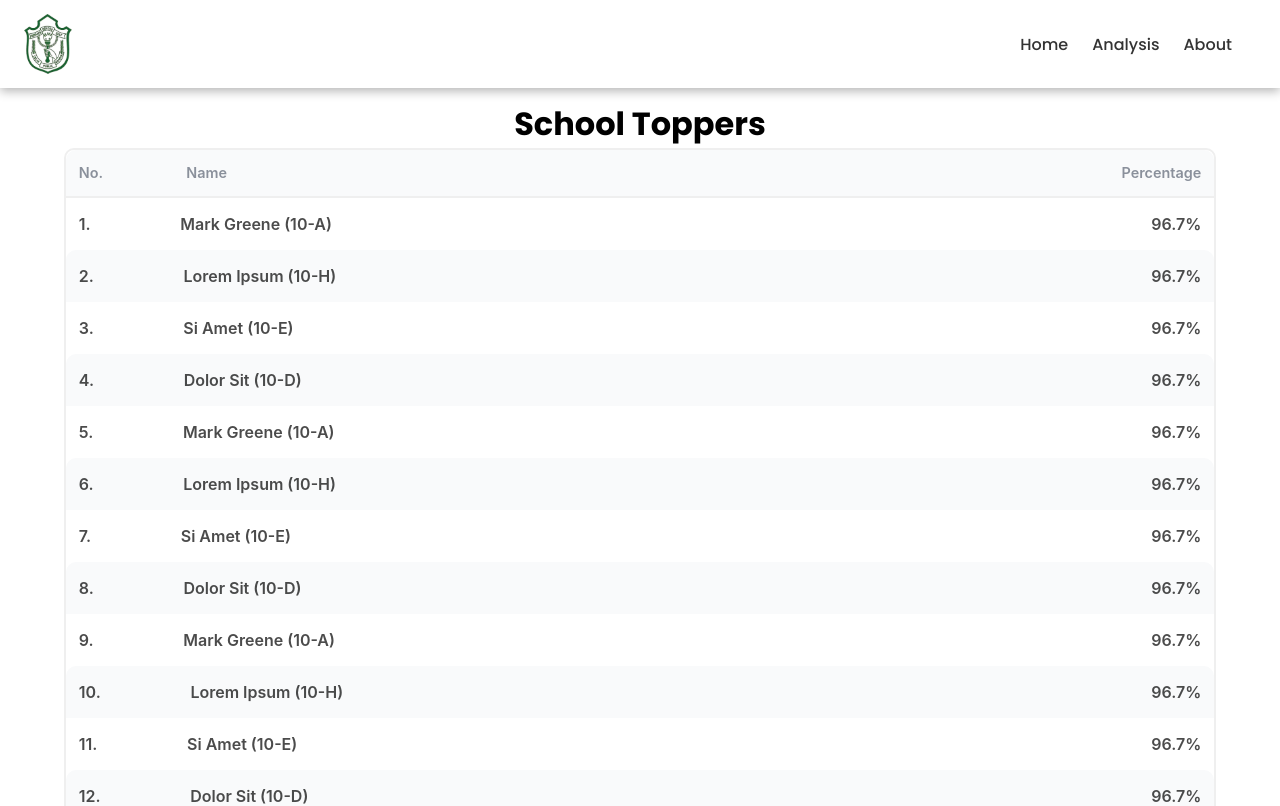
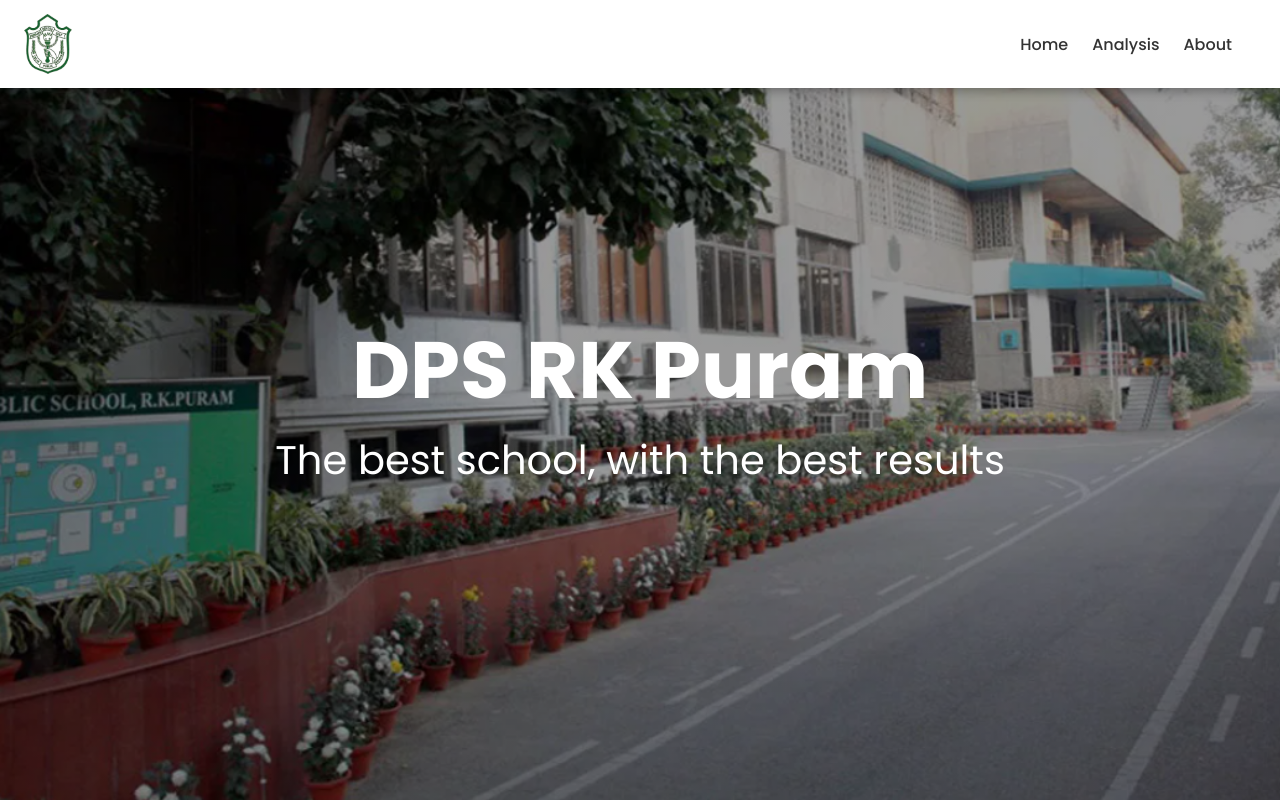
Before and after one commit to TejasBaid/project-beta, a React (Create React App) app: page / in a window 1280 px wide. Shown: the top 806 px of the page. Built offline with nearby package versions, Linux system fonts and the light colour scheme.

Commit message:
Created main/splash page

```diff
--- a/src/App.css
+++ b/src/App.css
@@ -1,16 +1,10 @@
 body{
   background-color: white;
+}
+html, body {
+  overflow-x: hidden;
 }
 .table-container-box{
   width: 90vw;
   margin: 0 auto;
 }
-
-
-
-    h1 {
-        margin-bottom: 0;
-        font-size: 2em;
-        font-family: "Poppins";
-    text-align: center;
-    }
--- a/src/App.js
+++ b/src/App.js
@@ -1,12 +1,14 @@
-
 import './App.css';
 import { Navbar } from './components/navbar/Navbar';
 import { Table } from './components/table/Table';
 import { Testimonials } from './components/testimonials/Testimonials';
+import { Main } from './components/main/Main';
+
 function App() {
   return (
     <div className="App">
       <Navbar />
+      <Main/>
       <div style={{marginTop: "100px" }}>
         <div className="table-container-box">
           <h1>School Toppers</h1>
--- /dev/null
+++ b/src/components/main/Main.jsx
@@ -0,0 +1,11 @@
+import React from "react";
+import "./Main.scss";
+
+export const Main = () => {
+    return (
+        <div className="splash">
+            <h1>DPS RK Puram</h1>
+            <p>The best school, with the best results</p>
+        </div>
+    );
+}
--- /dev/null
+++ b/src/components/main/Main.scss
@@ -0,0 +1,40 @@
+.splash {
+    display: flex;
+    flex-direction: column;
+    justify-content: center;
+    align-items: center;
+    text-align: center;
+    font-family: "Poppins";
+    color: white;
+    width: 100vw;
+    height: 85vh;
+    margin: 0;
+    padding: 0;
+    background: linear-gradient(0deg, rgba(0, 0, 0, 0.4), rgba(0, 0, 0, 0.4)), url("../../../public/assets/dpsrkp.png");
+    background-size: cover;
+}
+.splash h1 {
+    margin: 0;
+    font-size: 2.5em;
+}
+.splash p {
+    margin: 0 auto;
+    width: 90%;
+    font-size: 1.2em;
+}
+@media only screen and (min-width: 992px) {
+    .splash {
+        width: 100vw;
+        height: 100vh;
+        margin: 0;
+        padding: 0;
+        background: linear-gradient(0deg, rgba(0, 0, 0, 0.4), rgba(0, 0, 0, 0.4)), url("../../../public/assets/dpsrkp.png");
+        background-size: cover;
+    }
+    .splash h1 {
+        font-size: 5em;
+    }
+    .splash p {
+        font-size: 2.5em;
+    }
+}
```
